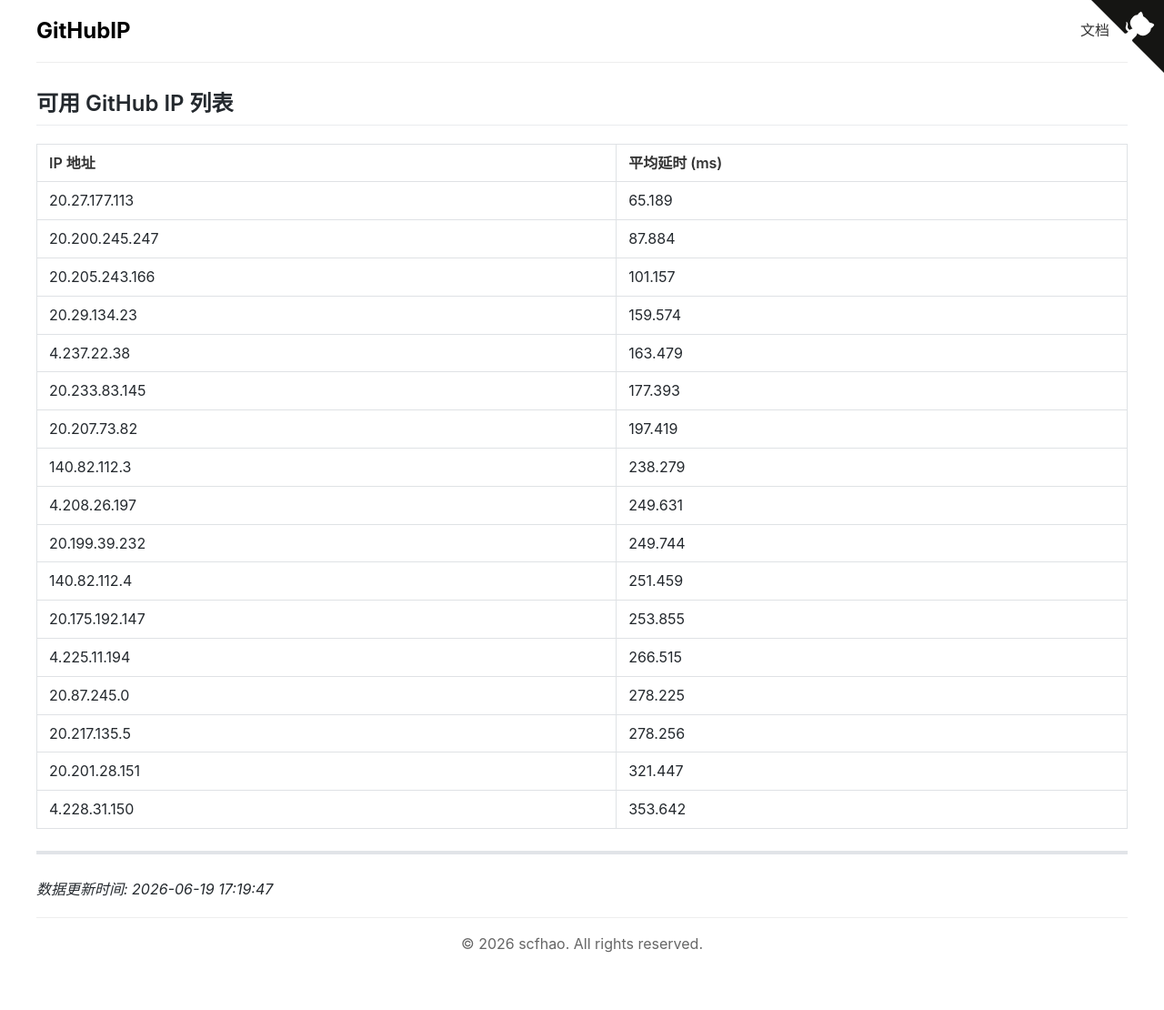
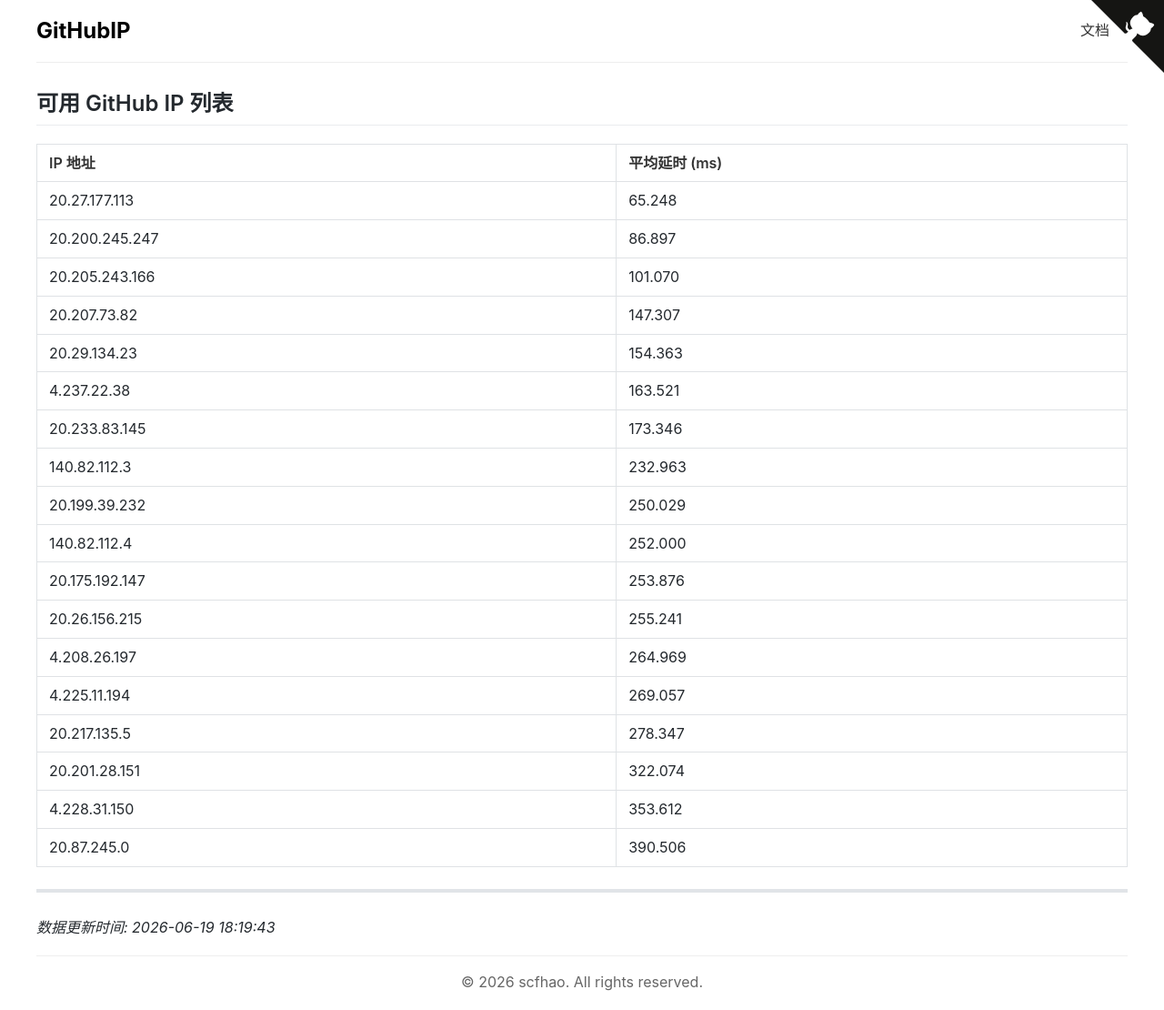
Before and after one commit to scfhao/GitHubIP, a Jekyll site: the page built from index.md, in a window 1280 px wide. Shown: the whole page at 91% size. Built offline with Jekyll 4.4.1, drawn with Linux system fonts in a browser that asks for light colours; before the commit the page ends 1068 px from its top, so only the background shows below that.

Commit message:
自动脚本执行 - 2026-06-19 18:19:43

```diff
--- a/index.md
+++ b/index.md
@@ -1,31 +1,32 @@
 ---
 layout: home
 title: GitHub IP 列表
-date: 2026-06-19 17:19:47
+date: 2026-06-19 18:19:43
 ---
 
 ## 可用 GitHub IP 列表
 
 | IP 地址 | 平均延时 (ms) |
 |---------|--------------|
-| 20.27.177.113 | 65.189 |
-| 20.200.245.247 | 87.884 |
-| 20.205.243.166 | 101.157 |
-| 20.29.134.23 | 159.574 |
-| 4.237.22.38 | 163.479 |
-| 20.233.83.145 | 177.393 |
-| 20.207.73.82 | 197.419 |
-| 140.82.112.3 | 238.279 |
-| 4.208.26.197 | 249.631 |
-| 20.199.39.232 | 249.744 |
-| 140.82.112.4 | 251.459 |
-| 20.175.192.147 | 253.855 |
-| 4.225.11.194 | 266.515 |
-| 20.87.245.0 | 278.225 |
-| 20.217.135.5 | 278.256 |
-| 20.201.28.151 | 321.447 |
-| 4.228.31.150 | 353.642 |
+| 20.27.177.113 | 65.248 |
+| 20.200.245.247 | 86.897 |
+| 20.205.243.166 | 101.070 |
+| 20.207.73.82 | 147.307 |
+| 20.29.134.23 | 154.363 |
+| 4.237.22.38 | 163.521 |
+| 20.233.83.145 | 173.346 |
+| 140.82.112.3 | 232.963 |
+| 20.199.39.232 | 250.029 |
+| 140.82.112.4 | 252.000 |
+| 20.175.192.147 | 253.876 |
+| 20.26.156.215 | 255.241 |
+| 4.208.26.197 | 264.969 |
+| 4.225.11.194 | 269.057 |
+| 20.217.135.5 | 278.347 |
+| 20.201.28.151 | 322.074 |
+| 4.228.31.150 | 353.612 |
+| 20.87.245.0 | 390.506 |
 
 ---
 
-*数据更新时间: 2026-06-19 17:19:47*
+*数据更新时间: 2026-06-19 18:19:43*
```
